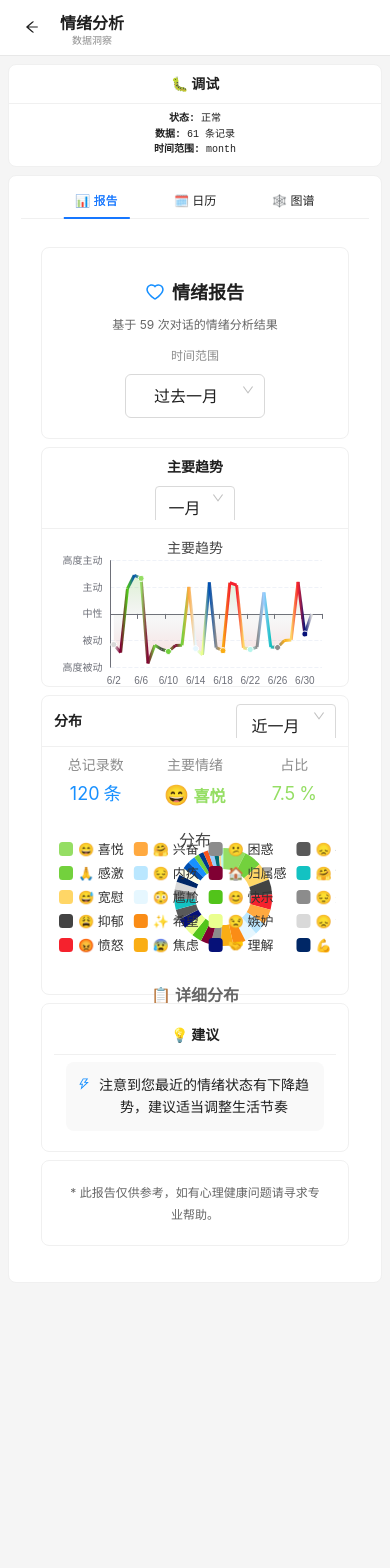
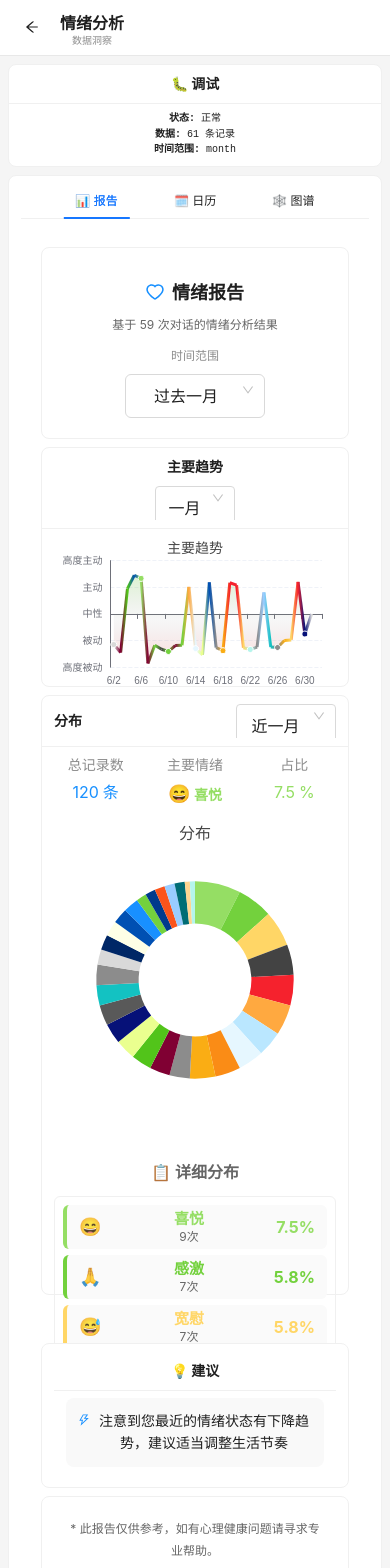
Before and after one commit to Deng-1-Pan/Ruma-demo, a React (Vite) app: page /emotion-analysis in a window 390 px wide. Shown: the top 1568 px of the page. Before the commit the page ends 1299 px from the top, so only its background shows below. Built offline with nearby package versions, Linux system fonts and the light colour scheme.

Commit message:
fix: 优化手机显示

```diff
--- a/src/components/chat/ChatReportDisplay.tsx
+++ b/src/components/chat/ChatReportDisplay.tsx
@@ -1,4 +1,4 @@
-import React, { useMemo } from 'react';
+import React, { useMemo, useState, useEffect } from 'react';
 import { Card, Typography, Row, Col, Space, Divider } from 'antd';
 import { HeartOutlined, BulbOutlined } from '@ant-design/icons';
 import ReactMarkdown from 'react-markdown';
@@ -32,6 +32,21 @@ const ChatReportDisplay: React.FC<ChatReportDisplayProps> = ({
   report,
   className
 }) => {
+  // 响应式检测
+  const [isMobile, setIsMobile] = useState(false);
+
+  useEffect(() => {
+    const checkMobile = () => {
+      setIsMobile(window.innerWidth <= 768);
+    };
+
+    // 初始检测
+    checkMobile();
+
+    // 监听窗口大小变化
+    window.addEventListener('resize', checkMobile);
+    return () => window.removeEventListener('resize', checkMobile);
+  }, []);
   // 转换情绪分布数据为EmotionDistribution组件所需格式
   const emotionDistributionData = useMemo(() => {
     const distribution: Record<string, number> = {};
@@ -120,9 +135,13 @@ const ChatReportDisplay: React.FC<ChatReportDisplayProps> = ({
         title={
           <div className="report-header">
             <Space align="center">
-              <HeartOutlined className="report-icon" />
-              <Title level={4} style={{ margin: 0, color: '#1890ff' }}>
-                💝 本次聊天情绪分析报告
+              <HeartOutlined className="report-icon" style={{ fontSize: isMobile ? '18px' : '20px' }} />
+              <Title level={4} style={{
+                margin: 0,
+                color: '#1890ff',
+                fontSize: isMobile ? '18px' : '20px'
+              }}>
+                💝 {isMobile ? '聊天情绪分析' : '本次聊天情绪分析报告'}
               </Title>
             </Space>
           </div>
@@ -131,31 +150,35 @@ const ChatReportDisplay: React.FC<ChatReportDisplayProps> = ({
       >
         {/* 聊天总结 */}
         {report.summary && (
-          <div className="summary-section">
-                         <Title level={5} className="section-title">
-               <BulbOutlined /> 聊天总结
-             </Title>
+          <div className="summary-section" style={{ marginBottom: isMobile ? '16px' : '24px' }}>
+            <Title level={5} className="section-title" style={{ fontSize: isMobile ? '16px' : '18px', marginBottom: isMobile ? '12px' : '16px' }}>
+              <BulbOutlined /> 聊天总结
+            </Title>
             <Card size="small" className="summary-card">
-              <div className="summary-text">
+              <div className="summary-text" style={{
+                fontSize: isMobile ? '14px' : '15px',
+                lineHeight: isMobile ? '1.5' : '1.6',
+                padding: isMobile ? '4px 0' : '8px 0'
+              }}>
                 <ReactMarkdown>{report.summary}</ReactMarkdown>
               </div>
             </Card>
-            <Divider />
+            <Divider style={{ margin: isMobile ? '16px 0' : '24px 0' }} />
           </div>
         )}
 
         {/* 情绪分布和图谱 */}
-        <Row gutter={[24, 24]}>
+        <Row gutter={[isMobile ? 16 : 24, isMobile ? 16 : 24]} style={{ marginBottom: isMobile ? '32px' : '16px' }}>
           {/* 情绪分布饼图 */}
           <Col xs={24} lg={12}>
             <div className="chart-section">
-              <Title level={5} className="section-title">
+              <Title level={5} className="section-title" style={{ fontSize: isMobile ? '16px' : '18px' }}>
                 📊 情绪分布分析
               </Title>
               <EmotionDistribution
                 data={emotionDistributionData}
                 title=""
-                height={350}
+                height={isMobile ? 550 : 350}
                 showStats={true}
                 showControls={false}
                 useOSSData={false}
@@ -166,15 +189,15 @@ const ChatReportDisplay: React.FC<ChatReportDisplayProps> = ({
 
           {/* 情绪知识图谱 */}
           <Col xs={24} lg={12}>
-            <div className="chart-section">
-              <Title level={5} className="section-title">
+            <div className="chart-section" style={{ marginBottom: isMobile ? '24px' : '0px' }}>
+              <Title level={5} className="section-title" style={{ fontSize: isMobile ? '16px' : '18px' }}>
                 🧠 情绪关联图谱
               </Title>
               <InteractiveEmotionGraph
                 data={knowledgeGraphData}
                 title=""
-                height={350}
-                width={400}
+                height={isMobile ? 300 : 350}
+                width={isMobile ? undefined : 400}
               />
             </div>
           </Col>
@@ -183,18 +206,86 @@ const ChatReportDisplay: React.FC<ChatReportDisplayProps> = ({
         {/* 原因分析 */}
         {report.detected_emotions && report.detected_emotions.some(e => e.causes.length > 0) && (
           <>
-            <Divider />
-            <div className="causes-section">
-              <Title level={5} className="section-title">
+            <Divider style={{ margin: isMobile ? '32px 0' : '16px 0' }} />
+            <div className="causes-section" style={{
+              marginTop: isMobile ? '24px' : '0px',
+              paddingBottom: isMobile ? '24px' : '16px'
+            }}>
+              <Title level={5} className="section-title" style={{
+                fontSize: isMobile ? '16px' : '18px',
+                marginBottom: isMobile ? '16px' : '12px'
+              }}>
                 🔍 情绪原因分析
               </Title>
-              <div className="causes-list">
+              <div style={{
+                display: 'flex',
+                flexDirection: 'column',
+                gap: isMobile ? '8px' : '6px',
+                maxHeight: isMobile ? '280px' : '180px',
+                overflowY: 'auto',
+                padding: '2px',
+                border: isMobile ? '1px solid #f0f0f0' : 'none',
+                borderRadius: isMobile ? '8px' : '0px'
+              }}>
                 {report.detected_emotions.map((emotionInfo, index) =>
                   emotionInfo.causes.map((causeInfo, causeIndex) => (
-                    <Card key={`${index}_${causeIndex}`} size="small" className="cause-card">
-                      <Text strong>{emotionInfo.emotion_cn || emotionInfo.emotion}：</Text>
-                      <Text>{causeInfo.cause} - {causeInfo.description}</Text>
-                    </Card>
+                    <div
+                      key={`${index}_${causeIndex}`}
+                      style={{
+                        display: 'flex',
+                        alignItems: 'flex-start',
+                        padding: isMobile ? '10px 12px' : '8px 12px',
+                        backgroundColor: '#fafafa',
+                        borderRadius: '8px',
+                        borderLeft: '4px solid #1890ff',
+                        gap: isMobile ? '8px' : '6px'
+                      }}
+                    >
+                      <div style={{
+                        backgroundColor: '#1890ff',
+                        color: 'white',
+                        borderRadius: '50%',
+                        width: isMobile ? '20px' : '18px',
+                        height: isMobile ? '20px' : '18px',
+                        display: 'flex',
+                        alignItems: 'center',
+                        justifyContent: 'center',
+                        fontSize: isMobile ? '12px' : '10px',
+                        fontWeight: 'bold',
+                        flexShrink: 0,
+                        marginTop: '2px'
+                      }}>
+                        {index + 1}
+                      </div>
+                      <div style={{ flex: 1, minWidth: 0 }}>
+                        <div style={{
+                          fontWeight: 'bold',
+                          color: '#1890ff',
+                          fontSize: isMobile ? '14px' : '13px',
+                          marginBottom: '4px',
+                          lineHeight: '1.3'
+                        }}>
+                          {emotionInfo.emotion_cn || emotionInfo.emotion}
+                        </div>
+                        <div style={{
+                          fontSize: isMobile ? '13px' : '12px',
+                          color: '#333',
+                          lineHeight: '1.4',
+                          marginBottom: '2px'
+                        }}>
+                          <Text strong style={{ color: '#666' }}>原因：</Text>
+                          {causeInfo.cause}
+                        </div>
+                        <div style={{
+                          fontSize: isMobile ? '12px' : '11px',
+                          color: '#666',
+                          lineHeight: '1.4'
+                        }}>
+                          <Text strong style={{ color: '#999' }}>说明：</Text>
+                          {causeInfo.description}
+                        </div>
+                      </div>
+                    </div>
                   ))
                 )}
               </div>
--- a/src/components/visualization/EmotionDistribution.tsx
+++ b/src/components/visualization/EmotionDistribution.tsx
@@ -1,4 +1,4 @@
-import React, { useMemo, useCallback } from 'react';
+import React, { useMemo, useCallback, useState, useEffect } from 'react';
 import ReactECharts from 'echarts-for-react';
 import { Card, Typography, Row, Col, Statistic, Select, Space } from 'antd';
 import { EMOTION_COLORS, EMOTION_EMOJIS, EMOTION_CATEGORY_MAP, EMOTION_CHINESE_MAP, useEmotionAnalysisStore } from '../../stores/emotionAnalysisStore';
@@ -39,6 +39,21 @@ const EmotionDistribution: React.FC<EmotionDistributionProps> = ({
   useOSSData = false,
   showLegend = true
 }) => {
+  // 响应式检测
+  const [isMobile, setIsMobile] = useState(false);
+
+  useEffect(() => {
+    const checkMobile = () => {
+      setIsMobile(window.innerWidth <= 768);
+    };
+
+    // 初始检测
+    checkMobile();
+
+    // 监听窗口大小变化
+    window.addEventListener('resize', checkMobile);
+    return () => window.removeEventListener('resize', checkMobile);
+  }, []);
   // 🎯 修复：使用统一的情绪配置系统
   const getEmotionConfig = (emotion: string) => {
     const category = EMOTION_CATEGORY_MAP[emotion] || 'neutral';
@@ -275,8 +290,8 @@ const EmotionDistribution: React.FC<EmotionDistributionProps> = ({
               series: [
         {
           type: 'pie',
-          radius: ['40%', '70%'],
-          center: showLegend ? ['60%', '50%'] : ['50%', '50%'],  // 有图例时右偏，无图例时居中
+          radius: isMobile ? ['35%', '65%'] : ['40%', '70%'],
+          center: showLegend ? ['60%', '50%'] : (isMobile ? ['50%', '45%'] : ['50%', '50%']),  // 移动端饼图上移
           avoidLabelOverlap: false,
           label: {
             show: false,
@@ -352,12 +367,12 @@ const EmotionDistribution: React.FC<EmotionDistributionProps> = ({
           // 🎯 有数据时的正常显示
           <>
             {showStats && (
-              <Row gutter={16} style={{ marginBottom: '16px' }}>
+              <Row gutter={16} style={{ marginBottom: isMobile ? '12px' : '16px' }}>
                 <Col span={8}>
                   <Statistic
                     title="总记录数"
                     value={totalCount}
-                    valueStyle={{ fontSize: '18px', color: '#1890ff' }}
+                    valueStyle={{ fontSize: isMobile ? '16px' : '18px', color: '#1890ff' }}
                     suffix="条"
                   />
                 </Col>
@@ -366,11 +381,11 @@ const EmotionDistribution: React.FC<EmotionDistributionProps> = ({
                     title="主要情绪"
                     value={dominantEmotion?.config.name || '无'}
                     valueStyle={{
-                      fontSize: '16px',
+                      fontSize: isMobile ? '14px' : '16px',
                       color: dominantEmotion?.config.color || '#666',
                       fontWeight: 'bold'
                     }}
-                    prefix={<span style={{ fontSize: '20px' }}>{dominantEmotion?.config.emoji}</span>}
+                    prefix={<span style={{ fontSize: isMobile ? '18px' : '20px' }}>{dominantEmotion?.config.emoji}</span>}
                   />
                 </Col>
                 <Col span={8}>
@@ -379,7 +394,7 @@ const EmotionDistribution: React.FC<EmotionDistributionProps> = ({
                     value={dominantEmotion?.percentage.toFixed(1) || '0'}
                     suffix="%"
                     valueStyle={{
-                      fontSize: '18px',
+                      fontSize: isMobile ? '16px' : '18px',
                       color: dominantEmotion?.config.color || '#666'
                     }}
                   />
@@ -388,7 +403,7 @@ const EmotionDistribution: React.FC<EmotionDistributionProps> = ({
             )}
 
             {/* 图表区域 - 移除右边的情绪详情，饼图占满整个区域 */}
-            <div style={{ height: showStats ? height - 160 : height - 80 }}>
+            <div style={{ height: showStats ? (isMobile ? height - 280 : height - 160) : (isMobile ? height - 200 : height - 80) }}>
               <ReactECharts
                 option={chartOption}
                 style={{ height: '100%', width: '100%' }}
@@ -398,16 +413,27 @@ const EmotionDistribution: React.FC<EmotionDistributionProps> = ({
 
             {/* 情绪分布详情列表 */}
             {distributionData.length > 1 && (
-              <div style={{ marginTop: '16px' }}>
-                <Title level={5} style={{ marginBottom: '12px', color: '#666' }}>
+              <div style={{
+                marginTop: isMobile ? '20px' : '16px',
+                paddingBottom: isMobile ? '20px' : '10px'
+              }}>
+                <Title level={5} style={{
+                  marginBottom: isMobile ? '12px' : '12px',
+                  color: '#666',
+                  fontSize: isMobile ? '16px' : '18px'
+                }}>
                   📋 详细分布
                 </Title>
                 <div style={{
-                  display: 'grid',
-                  gridTemplateColumns: 'repeat(auto-fit, minmax(200px, 1fr))',
-                  gap: '8px',
-                  maxHeight: '120px',
-                  overflowY: 'auto'
+                  display: 'flex',
+                  flexDirection: 'column',
+                  gap: '6px',
+                  height: isMobile ? '180px' : '120px',
+                  overflowY: 'auto',
+                  marginBottom: isMobile ? '16px' : '0px',
+                  border: isMobile ? '1px solid #f0f0f0' : 'none',
+                  borderRadius: isMobile ? '6px' : '0px',
+                  padding: isMobile ? '8px' : '0px'
                 }}>
                   {distributionData.map((item) => (
                     <div
@@ -415,23 +441,54 @@ const EmotionDistribution: React.FC<EmotionDistributionProps> = ({
                       style={{
                         display: 'flex',
                         alignItems: 'center',
-                        padding: '6px 12px',
+                        justifyContent: 'space-between',
+                        padding: isMobile ? '8px 12px' : '6px 12px',
                         backgroundColor: '#fafafa',
                         borderRadius: '6px',
                         borderLeft: `4px solid ${item.config.color}`,
-                        fontSize: '13px'
+                        fontSize: isMobile ? '14px' : '13px',
+                        minHeight: isMobile ? '44px' : '36px'
                       }}
                     >
-                      <span style={{ fontSize: '16px', marginRight: '8px' }}>
-                        {item.config.emoji}
-                      </span>
-                      <div style={{ flex: 1 }}>
-                        <div style={{ fontWeight: 'bold', color: item.config.color }}>
-                          {item.config.name}
+                      <div style={{ display: 'flex', alignItems: 'center', flex: 1 }}>
+                        <span style={{
+                          fontSize: isMobile ? '18px' : '16px',
+                          marginRight: isMobile ? '12px' : '8px',
+                          flexShrink: 0
+                        }}>
+                          {item.config.emoji}
+                        </span>
+                        <div style={{ flex: 1, minWidth: 0 }}>
+                          <div style={{
+                            fontWeight: 'bold',
+                            color: item.config.color,
+                            fontSize: isMobile ? '15px' : '13px',
+                            lineHeight: '1.2',
+                            overflow: 'hidden',
+                            textOverflow: 'ellipsis',
+                            whiteSpace: 'nowrap'
+                          }}>
+                            {item.config.name}
+                          </div>
+                          <div style={{
+                            color: '#666',
+                            fontSize: isMobile ? '12px' : '11px',
+                            lineHeight: '1.2',
+                            marginTop: '2px'
+                          }}>
+                            {item.count}次
+                          </div>
                         </div>
-                        <div style={{ color: '#666' }}>
-                          {item.count}次 ({item.percentage.toFixed(1)}%)
-                        </div>
+                      </div>
+                      <div style={{
+                        fontWeight: 'bold',
+                        color: item.config.color,
+                        fontSize: isMobile ? '16px' : '14px',
+                        minWidth: isMobile ? '50px' : '45px',
+                        textAlign: 'right',
+                        flexShrink: 0
+                      }}>
+                        {item.percentage.toFixed(1)}%
                       </div>
                     </div>
                   ))}
--- a/src/components/visualization/EmotionReport.tsx
+++ b/src/components/visualization/EmotionReport.tsx
@@ -375,7 +375,7 @@ const EmotionReport: React.FC<EmotionReportProps> = ({
           )}
 
           {/* 图表区域 */}
-          <div style={{ marginBottom: responsiveStyles.cardStyle.marginBottom }}>
+          <div style={{ marginBottom: isMobile ? '48px' : responsiveStyles.cardStyle.marginBottom }}>
             {/* 主要情绪变化趋势 - 全宽显示 */}
             <div style={{ marginBottom: isMobile ? '8px' : '16px' }}>
               <EmotionChart
@@ -388,14 +388,15 @@ const EmotionReport: React.FC<EmotionReportProps> = ({
             </div>
 
             {/* 情绪分布 - 全宽显示 */}
-            <div>
+            <div style={{ marginBottom: isMobile ? '40px' : '0px' }}>
               <EmotionDistribution
                 data={data.distribution}
                 title={isMobile ? "分布" : "情绪分布"}
-                height={componentConfig.chart.height}
+                height={isMobile ? 600 : componentConfig.chart.height}
                 timeRange={currentTimeRange}
                 onTimeRangeChange={handleTimeRangeChange}
                 useOSSData={false}
+                showLegend={false}
               />
             </div>
           </div>
@@ -403,7 +404,11 @@ const EmotionReport: React.FC<EmotionReportProps> = ({
           {/* 个性化建议 */}
           <Card
             title={isMobile ? "💡 建议" : "💡 个性化建议"}
-            style={responsiveStyles.cardStyle}
+            style={{
+              ...responsiveStyles.cardStyle,
+              marginTop: isMobile ? '32px' : '0px',
+              paddingTop: isMobile ? '8px' : '0px'
+            }}
           >
             <div style={{
               background: '#f9f9f9',
```
